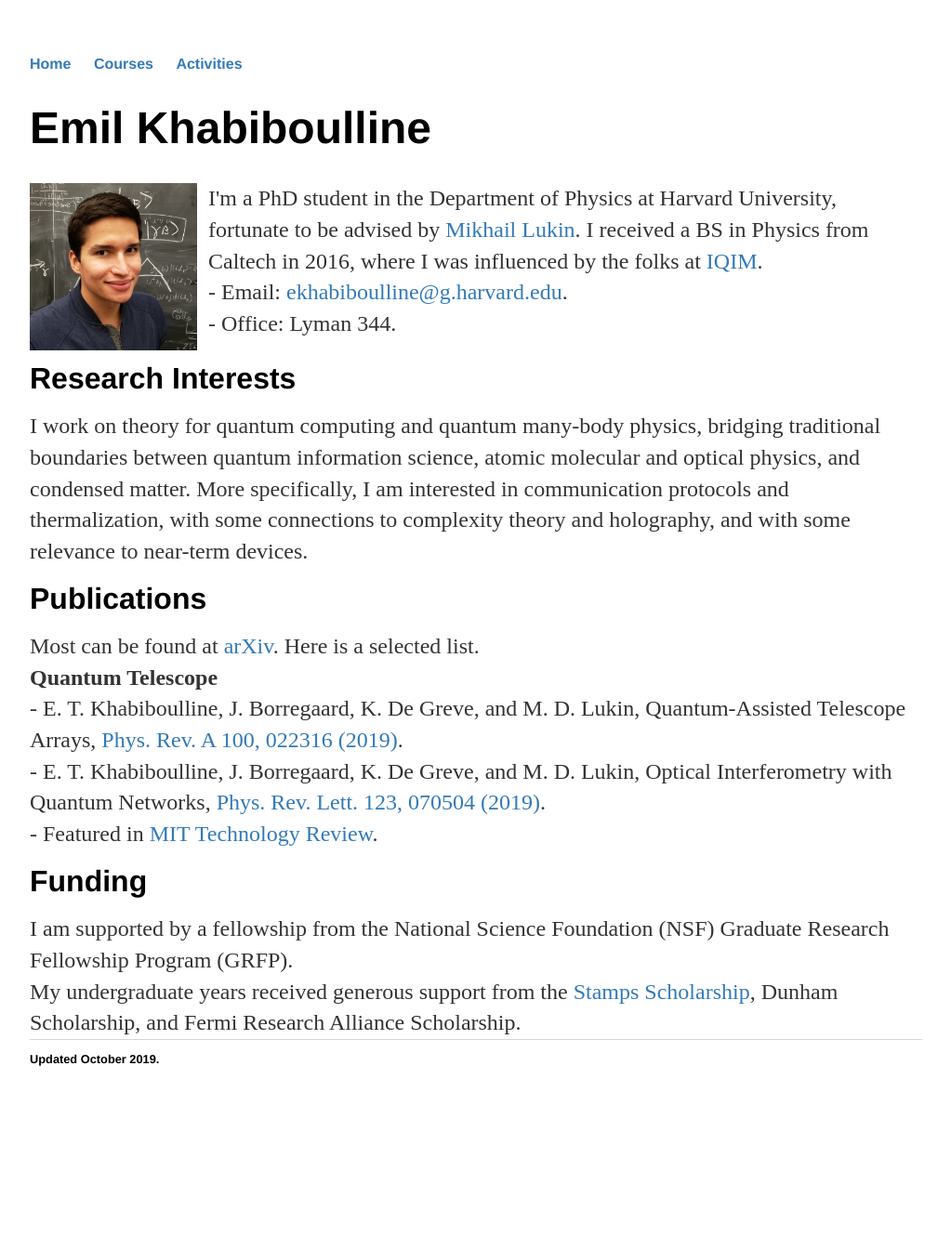
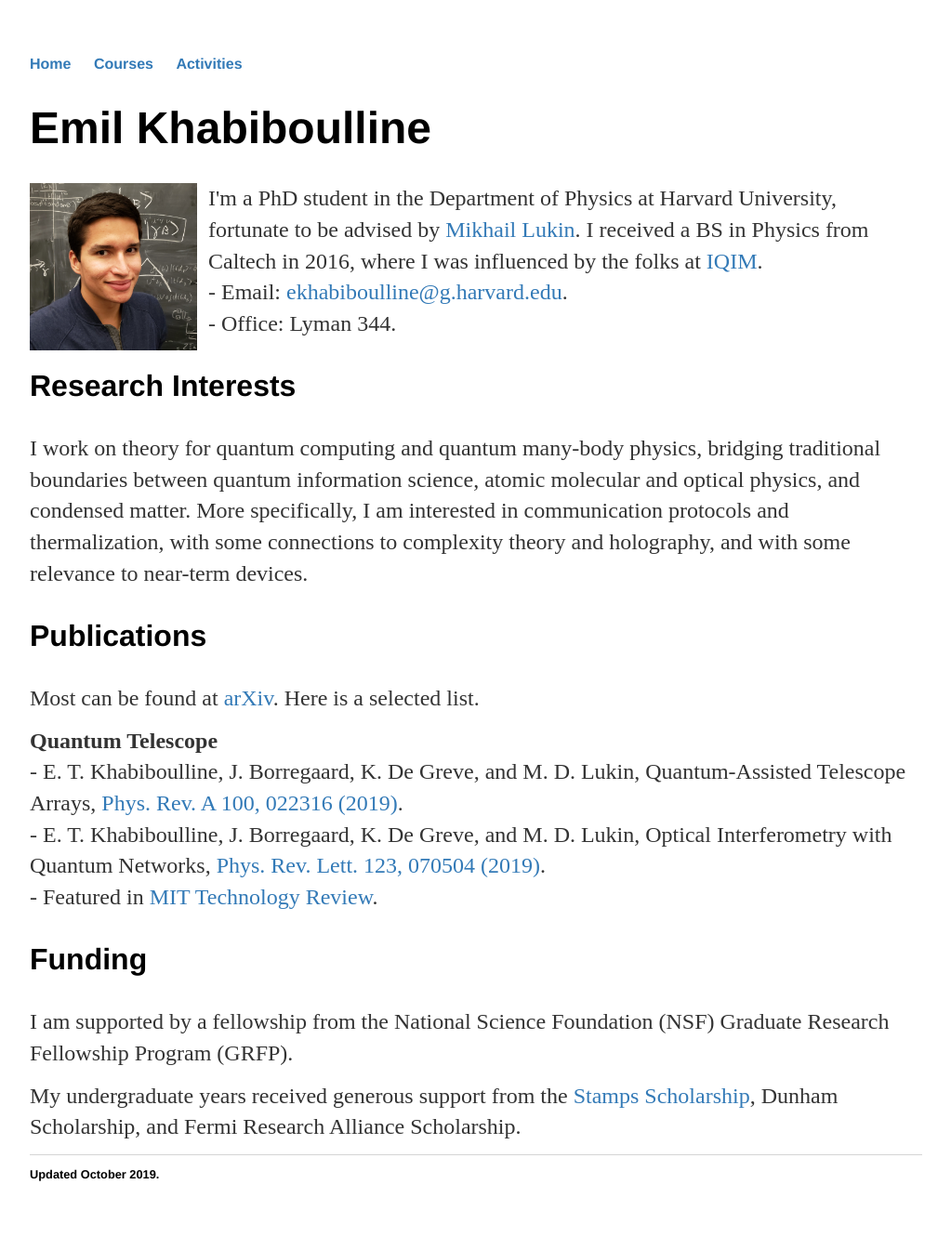
Before and after one commit to emilkhab/emilkhab.github.io, a Jekyll site: the page built from index.html, in a window 1280 px wide. Shown: the whole page at 93% size, without its empty margins (128-1151 px from the left). Built offline with Jekyll 4.4.1, drawn with Linux system fonts in a browser that asks for light colours; before the commit the page ends 1207 px from its top, so only the background shows below that.

Commit message:
Update main.css

```diff
--- a/css/main.css
+++ b/css/main.css
@@ -26,12 +26,12 @@ h1 {
 h2 {
     font-size: 2em;
     font-family:'Helvetica', 'Arial', 'Sans-Serif';
-    margin: 0.5em auto;
+    margin: 1em auto;
 }
 p {
     font-size: 1.5em;
     line-height: 1.4em;
-    margin: 0em auto;
+    margin: 0.5em auto;
     color: #333;
 }
 footer {
```
